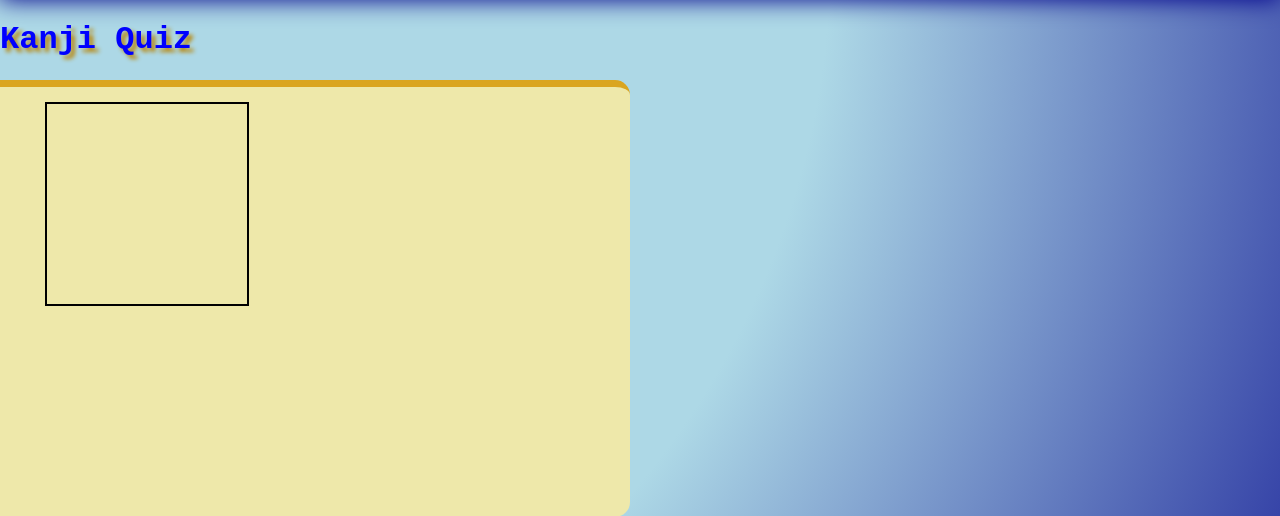
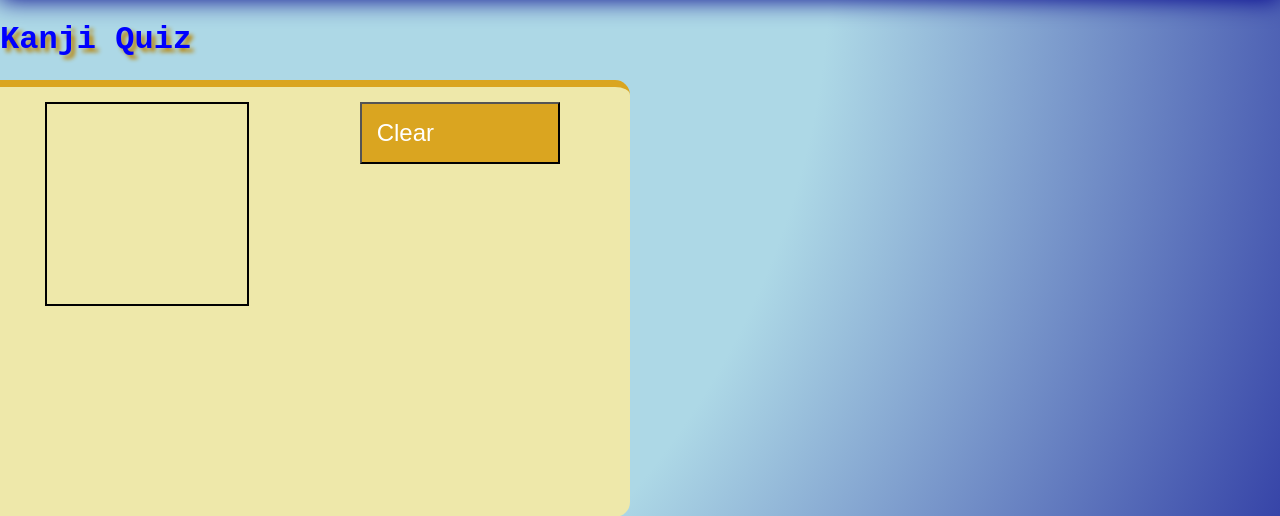
Before and after one commit to LeoKnox/kanji_app, a Python web app: template templates/quiz.html in a window 1280 px wide. Shown: the part 46-562 px from the top of the page. Run offline with Jinja, Linux system fonts and the light colour scheme; the template is opened without the code that fills it, so the values that code supplies are empty.

Commit message:
Add files via upload

```diff
--- a/templates/quiz.html
+++ b/templates/quiz.html
@@ -8,6 +8,7 @@
         {% include 'includes/drawing.html' %}
     </div>
     <div id="question">
+        <button id="quiz_button" onclick="clearDrawing()">Clear</button>
         <h1>{{ quiz_kanji[3] }}</h1>
     </div>
     <div id="answer">
```
